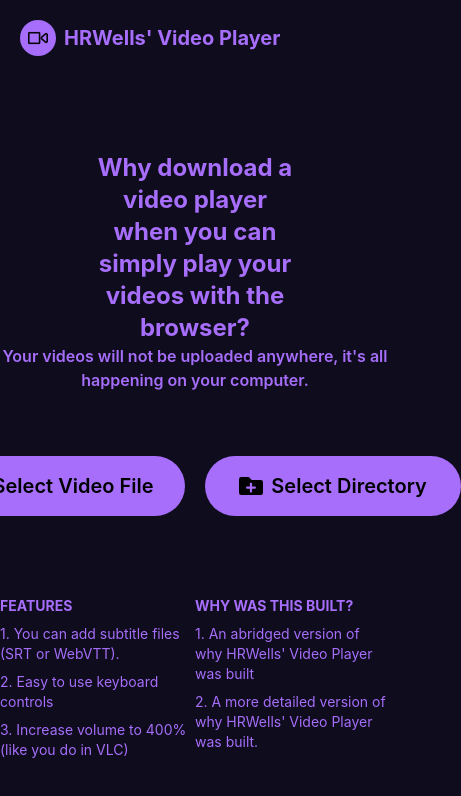
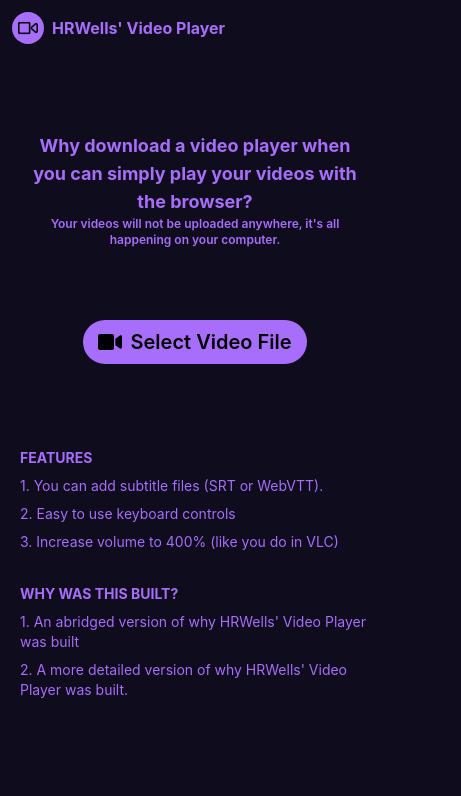
Before and after one commit to Netlock-Gemes/hrvideo, a React (Create React App) app: page / in a window 390 px wide. Shown: the top 796 px of the page, 461 px wide, since content can reach past the window. Built offline with nearby package versions, Linux system fonts and the light colour scheme.

Commit message:
improved responsiveness

```diff
--- a/src/App.css
+++ b/src/App.css
@@ -1,6 +1,3 @@
-
-
-
 
 input[type='range']::-webkit-slider-thumb {
   -webkit-appearance: none;
@@ -14,5 +11,10 @@ input[type='range']::-webkit-slider-thumb {
 }
 
 input[type='range']::-webkit-slider-thumb:hover {
+  background-color: #2dd4bf;
+  transition: all 0.3s ease-in-out;
+}
+
+input[type='range']::-webkit-slider-thumb:hover {
   box-shadow: 0 0 10px #ffffff;
 }
--- a/src/App.js
+++ b/src/App.js
@@ -36,15 +36,6 @@ function App() {
     const disableCutTheLights = () => setCutTheLights(false);
     const exitVideo = () => setVideoFiles([]);
 
-    // const handleNextVideo = () => {
-    //     setCurrentVideoIndex((prevIndex) => {
-    //         const nextIndex = (prevIndex + 1) % videoFiles.length;
-    //         setVideoSrc(videoFiles[nextIndex].url);
-    //         setVideoName(videoFiles[nextIndex].name);
-    //         return nextIndex;
-    //     });
-    // };
-
     const handleNextVideo = () => {
         setCurrentVideoIndex((prevIndex) => {
             const nextIndex = (prevIndex + 1) % videoFiles.length;
@@ -72,28 +63,28 @@ function App() {
 
     let body = (
         <>
-            <div className='flex flex-col justify-center items-center text-secondary pt-16'>
-                <h2 className='font-bold text-2xl w-1/2 mt-3'>
+            <div className='flex flex-col justify-center items-center text-secondary pt-16 sm:px-0 px-7'>
+                <h2 className='font-bold sm:text-2xl text-lg sm:w-1/2 mt-3'>
                     Why download a video player when you can simply play your videos
                     with the browser?
                 </h2>
-                <h5 className='font-semibold'>
+                <h5 className='font-semibold sm:text-base text-xs'>
                     Your videos will not be uploaded anywhere, it's all happening on
                     your computer.
                 </h5>
-                <div className='flex justify-center items-center gap-5 mt-8'>
+                <div className='flex flex-col sm:flex-row justify-center items-center gap-5 sm:mt-8 mt-10'>
                     <VideoSelector onVideoPicked={onVideoPicked} />
                     <DirectorySelector onFilesPicked={onFilesPicked} />
                 </div>
             </div>
-            <div className='text-secondary flex mx-auto mt-12 max-w-2xl text-left text-sm'>
-                <div className='w-1/2 flex flex-col gap-2'>
+            <div className='text-secondary flex sm:flex-row flex-col mx-auto mt-8 sm:mt-12 max-w-2xl text-left text-sm gap-8 sm:gap-0 sm:px-0 px-5'>
+                <div className='sm:w-1/2 flex flex-col gap-2'>
                     <p className='font-bold'>FEATURES</p>
                     <p>1. You can add subtitle files (SRT or WebVTT).</p>
                     <p>2. Easy to use keyboard controls</p>
                     <p>3. Increase volume to 400% (like you do in VLC)</p>
                 </div>
-                <div className='w-1/2 flex flex-col gap-2'>
+                <div className='sm:w-1/2 flex flex-col gap-2'>
                     <p className='font-bold'>WHY WAS THIS BUILT?</p>
                     <p className=''>1. An abridged version of why HRWells' Video Player was built</p>
                     <p className=''>2. A more detailed version of why HRWells' Video Player was built.</p>
@@ -112,32 +103,33 @@ function App() {
                     handleNextVideo={handleNextVideo}
                     handlePreviousVideo={handlePreviousVideo}
                 />
-                <div className='flex justify-center'>
-                    <div className='w-1/2'>
-                        <div className={`flex w-full justify-center items-center gap-8 mt-8 ${visibility}`}>
+                <div className='flex flex-col sm:flex-row justify-center'>
+                    <div className='sm:w-1/2 w-full'>
+                        <div className={`flex w-full justify-center items-center sm:gap-8 gap-2 mt-8 ${visibility}`}>
                             <SubtitleSelector onSubtitlePicked={setSubtitleSrc} />
-                            {/* <button onClick={handleNextVideo} className='flex bg-secondary justify-center items-center rounded-full text-black px-6 py-3 my-8 font-semibold transition-all duration-300 ease-in-out hover:bg-secondary/70 hover:shadow-[0px_2px_1px_1px] hover:shadow-cyan-300 hover:scale-[1.02]'>
-                            Next Video
-                            </button> */}
-                            <button onClick={exitVideo} className='w-[40%] text-base flex bg-secondary justify-center items-center rounded-full text-black px-6 py-3 font-semibold transition-all duration-300 ease-in-out hover:bg-secondary/70 hover:shadow-[0px_2px_1px_1px] hover:shadow-cyan-300 hover:scale-[1.02] gap-2'>
-                                <FaEject className='w-5 h-5' />
+                            <button onClick={exitVideo} className='sm:w-[40%] text-xs sm:text-base flex bg-secondary justify-center items-center rounded-full text-black px-6 py-3 font-semibold transition-all duration-300 ease-in-out hover:bg-secondary/70 hover:shadow-[0px_2px_1px_1px] hover:shadow-cyan-300 hover:scale-[1.02] gap-2'>
+                                <FaEject className='sm:h-6 sm:w-6 h-4 w-4' />
                                 <span>Exit | Eject File</span>
                             </button>
                         </div>
-                        <p className='mt-3 text-sm text-secondary'>SRT and WebVTT Subtitle files supported | Press <b>Arrow Keys</b> for Volume and Skips</p>
+                        <p className='mt-3 mx-5 sm:mx-0 sm:text-sm text-xs text-secondary'>SRT and WebVTT Subtitle files supported | Press <b>Arrow Keys</b> for Volume and Skips</p>
                     </div>
 
-                    <div className='my-5 w-1/2 flex flex-col items-center border border-slate-500 rounded-lg mx-6'>
-                        <h3 className='text-2xl font-bold py-2 bg-secondary/20 text-teal-400 w-full'>Playlist</h3>
-                        <ul className='list-none p-2 flex flex-col gap-0.5 justify-center items-center overflow-hidden text-secondary w-full border-t border-slate-300'>
+                    <div className='my-5 sm:w-1/2 w-[85vw] flex flex-col items-center border border-slate-500 rounded-lg sm:mx-6 mx-auto'>
+                        <h3 className='sm:text-2xl text-lg font-bold py-2 bg-secondary/20 text-teal-400 w-full'>Playlist</h3>
+                        <ul className='list-none p-2 flex flex-col gap-0.5 justify-center items-center overflow-hidden text-secondary w-full border-t border-slate-300 sm:text-base text-sm'>
                             {videoFiles.map((file, index) => (
                                 <li
                                     key={index}
                                     className={`flex items-center gap-4 py-2 px-3 w-full text-start rounded-lg cursor-pointer transition-all duration-200 ease-in-out ${index === currentVideoIndex ? 'bg-blue-400/20 font-bold' : 'hover:bg-secondary/10'}`}
                                     onClick={() => handlePlaylistVideoSelect(index)}
                                 >
-                                    <FaVideo className='w-6 h-6' />
-                                    {file.name}
+                                    <div className='flex sm:w-fit w-[8%]'>
+                                        <FaVideo className='sm:w-6 sm:h-6 w-5 h-5' />
+                                    </div>
+                                    <span className='truncate break-words w-full'>
+                                        {file.name}
+                                    </span>
                                 </li>
                             ))}
                         </ul>
@@ -149,12 +141,12 @@ function App() {
 
     return (
         <div className={`min-h-screen ${cutTheLights ? 'cursor-none' : 'cursor-auto'}`} onMouseMove={disableCutTheLights}>
-            <header className={`flex justify-start p-5 text-white ${visibility}`}>
+            <header className={`flex justify-start sm:p-5 p-3 text-white ${visibility}`}>
                 <div className='flex items-center'>
-                    <div className='bg-[#a66efa] p-1.5 w-9 h-9 rounded-full flex justify-center items-center'>
+                    <div className='bg-[#a66efa] p-1.5 sm:w-9 sm:h-9 w-8 h-8 rounded-full flex justify-center items-center'>
                         <img src={logo} width='15px' alt='logo' className='w-5 h-5' />
                     </div>
-                    <span className='ml-2 text-[#a66efa] text-xl font-bold cursor-default'>
+                    <span className='ml-2 text-[#a66efa] sm:text-xl textlg font-bold cursor-default'>
                         HRWells' Video Player
                     </span>
                 </div>
--- a/src/components/DirectorySelector/DirectorySelector.js
+++ b/src/components/DirectorySelector/DirectorySelector.js
@@ -24,7 +24,7 @@ function DirectorySelector({ onFilesPicked }) {
 
     return (
         <div>
-            <button onClick={handleDirectoryPick} className='w-64 flex bg-secondary justify-center items-center rounded-full text-black px-6 py-4 text-xl font-semibold transition-all duration-300 ease-in-out hover:bg-secondary/70 hover:shadow-[0px_2px_1px_1px] hover:shadow-cyan-300 hover:scale-[1.02] gap-2'>
+            <button onClick={handleDirectoryPick} className='sm:w-64 w-56 sm:flex hidden bg-secondary justify-center items-center rounded-full text-black sm:px-6 sm:py-4 px-3 py-2 text-xl font-semibold transition-all duration-300 ease-in-out hover:bg-secondary/70 hover:shadow-[0px_2px_1px_1px] hover:shadow-cyan-300 hover:scale-[1.02] gap-2'>
                 <FaFolderPlus className='h-6 w-6' />
                 <span>
                     Select Directory
--- a/src/components/SubtitleSelector/SubtitleSelector.js
+++ b/src/components/SubtitleSelector/SubtitleSelector.js
@@ -43,8 +43,8 @@ function SubtitleSelector(props) {
 
   return (
     <>
-      <button onClick={onClick} className='w-[40%] text-base flex bg-secondary justify-center items-center rounded-full text-black px-6 py-3 font-semibold transition-all duration-300 ease-in-out hover:bg-secondary/70 hover:shadow-[0px_2px_1px_1px] hover:shadow-cyan-300 hover:scale-[1.02] gap-2'>
-        <FaRegClosedCaptioning className='h-6 w-6' />
+      <button onClick={onClick} className='sm:w-[40%] text-xs sm:text-base flex bg-secondary justify-center items-center rounded-full text-black px-6 py-3 font-semibold transition-all duration-300 ease-in-out hover:bg-secondary/70 hover:shadow-[0px_2px_1px_1px] hover:shadow-cyan-300 hover:scale-[1.02] gap-2'>
+        <FaRegClosedCaptioning className='sm:h-6 sm:w-6 h-4 w-4' />
         <span>
           Add Subtitle file
         </span>
--- a/src/components/VideoSelector/VideoSelector.js
+++ b/src/components/VideoSelector/VideoSelector.js
@@ -64,8 +64,7 @@ function VideoSelector(props) {
                 }}
             />
 
-            <button onClick={onClick} className='w-64 flex bg-secondary justify-center items-center rounded-full text-black px-6 py-4 my-8 text-xl font-semibold transition-all duration-300 ease-in-out hover:bg-secondary/70 hover:shadow-[0px_2px_1px_1px] hover:shadow-cyan-300 hover:scale-[1.02] gap-2'>
-                {/* <img src={pressplay} width='30px' alt='Press Play icon' /> */}
+            <button onClick={onClick} className='sm:w-64 w-56 flex bg-secondary justify-center items-center rounded-full text-black sm:px-6 sm:py-4 px-3 py-2 my-8 text-xl font-semibold transition-all duration-300 ease-in-out hover:bg-secondary/70 hover:shadow-[0px_2px_1px_1px] hover:shadow-cyan-300 hover:scale-[1.02] gap-2'>
                 <FaVideo className='h-6 w-6' />
                 <span>Select Video File</span>
             </button>
```
Also changed, not shown: src/components/VideoControls/VideoControls.js (+6 -6 lines), src/compress.svg (deleted), src/ejecticon.png (deleted).
